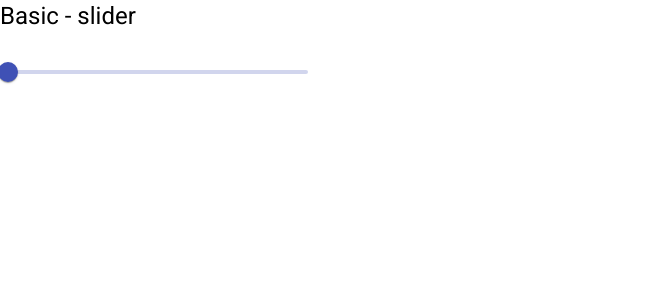
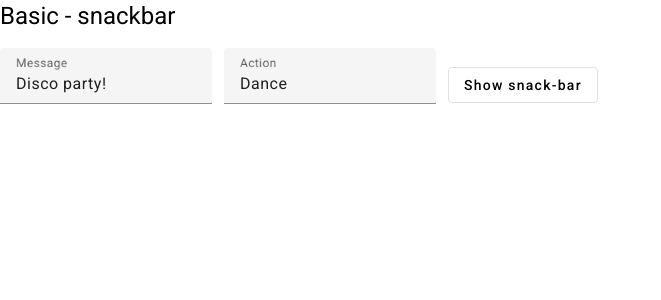
Before and after one commit to kskannandotwin/app-ai, an Angular app: page / in a window 1280 px wide. Shown: the top 300 px of the page, without its empty margins (0-661 px from the left). Built offline with nearby package versions, Linux system fonts and the light colour scheme.

Commit message:
28.09.2023
basic snackbar completed

```diff
--- a/src/app/app.component.html
+++ b/src/app/app.component.html
@@ -1,4 +1,12 @@
-<h1>Basic - slider</h1>
-<mat-slider>
-  <input matSliderThumb>
-</mat-slider>
+<h1>Basic - snackbar</h1>
+<mat-form-field>
+  <mat-label>Message</mat-label>
+  <input matInput value="Disco party!" #message>
+</mat-form-field>
+
+<mat-form-field>
+  <mat-label>Action</mat-label>
+  <input matInput value="Dance" #action>
+</mat-form-field>
+
+<button mat-stroked-button (click)="openSnackBar(message.value, action.value)">Show snack-bar</button>
--- a/src/app/app.component.scss
+++ b/src/app/app.component.scss
@@ -1,3 +1,3 @@
-mat-slider {
-  width: 300px;
+mat-form-field {
+  margin-right: 12px;
 }
--- a/src/app/app.component.ts
+++ b/src/app/app.component.ts
@@ -1,4 +1,5 @@
 import { Component } from '@angular/core';
+import { MatSnackBar } from '@angular/material/snack-bar';
 
 @Component({
   selector: 'app-root',
@@ -8,6 +9,11 @@ import { Component } from '@angular/core';
 export class AppComponent {
   title = 'app-ai';
 
-  // slider
+  // snackbar
+  constructor(private _snackBar: MatSnackBar) {}
+
+  openSnackBar(message: string, action: string) {
+    this._snackBar.open(message, action);
+  }
 
 }
```
Also changed, not shown: src/app/core/material/material.module.ts (+5 -2 lines).
